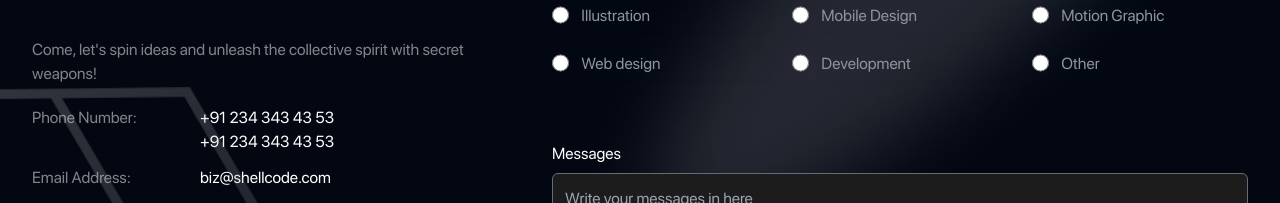
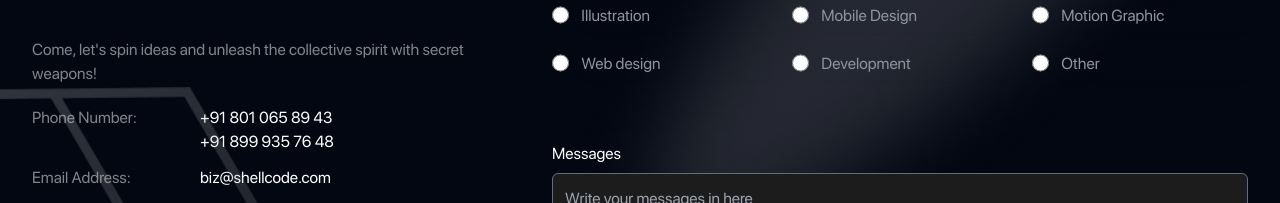
Before and after one commit to rahulthapa-dev/shell-code, a Next.js app: page /blog in a window 1280 px wide. Shown: the part 5865-6068 px from the top of the page. Built offline with nearby package versions, Linux system fonts and the light colour scheme; a web font is replaced by a local one.

Commit message:
no. and about text update

```diff
--- a/src/components/Contact.jsx
+++ b/src/components/Contact.jsx
@@ -1,6 +1,7 @@
 import Image from "next/image";
 import EllipseBig from "@/assets/img/ellipse-big.png";
 import ContactBg from "@/assets/img/contact-bg.png";
+import Link from 'next/link';
 
 const ContactSection = () => {
     return (
@@ -24,8 +25,8 @@ const ContactSection = () => {
                         <div className="grid grid-cols-12 gap-4 mb-3">
                             <label htmlFor="" className="text-white/50 me-5 col-span-4">Phone Number:</label>
                             <div className="text-white col-span-8">
-                                <p>+91 234 343 43 53</p>
-                                <p>+91 234 343 43 53</p>
+                                <a href="tel:8010658943">+91 801 065 89 43</a> <br />
+                                <a href="tel:8999357648">+91 899 935 76 48</a>
                             </div>
                         </div>
                         <div className="grid grid-cols-12 gap-4 mb-3">
```
Also changed, not shown: src/app/about/page.jsx (+1 -1 lines).
